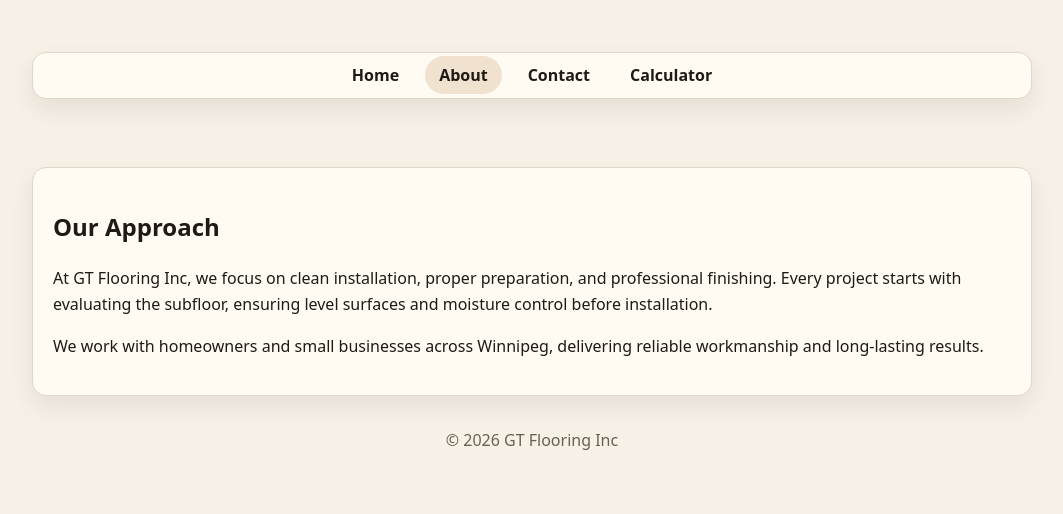
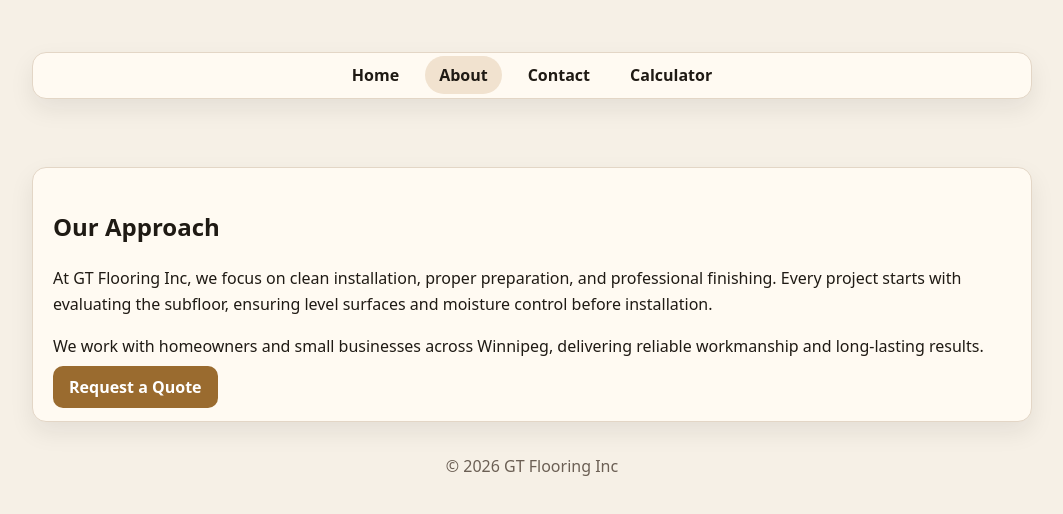
Before and after one commit to turgafur/gtflooring, a plain HTML site: page about.html in a window 1280 px wide. Shown: the part 144-658 px from the top of the page, without its empty margins (108-1171 px from the left). Drawn offline with Linux system fonts and the light colour scheme.

Commit message:
Add a quote link to the About page

```diff
--- a/about.html
+++ b/about.html
@@ -38,6 +38,7 @@
         We work with homeowners and small businesses across Winnipeg,
         delivering reliable workmanship and long-lasting results.
       </p>
+      <a class="btn" href="contact.html">Request a Quote</a>
     </div>
 
   </main>
```
